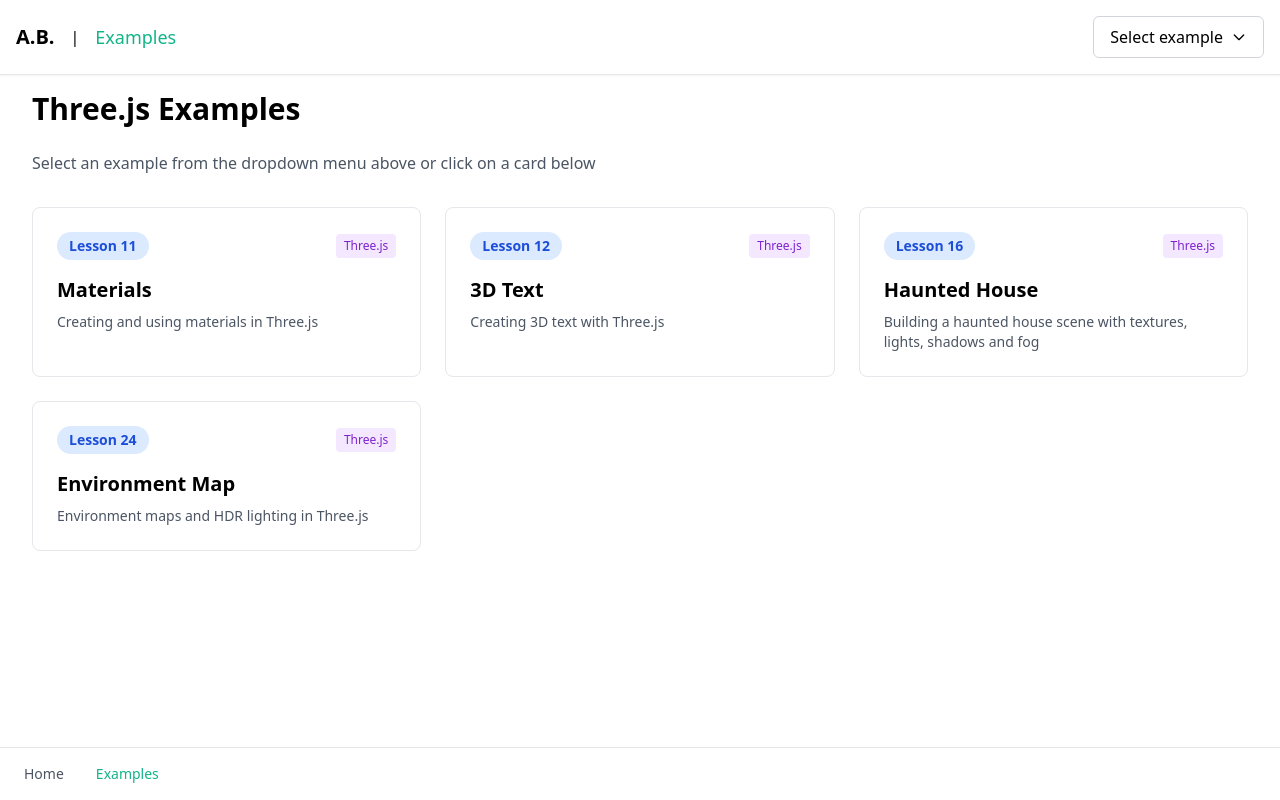
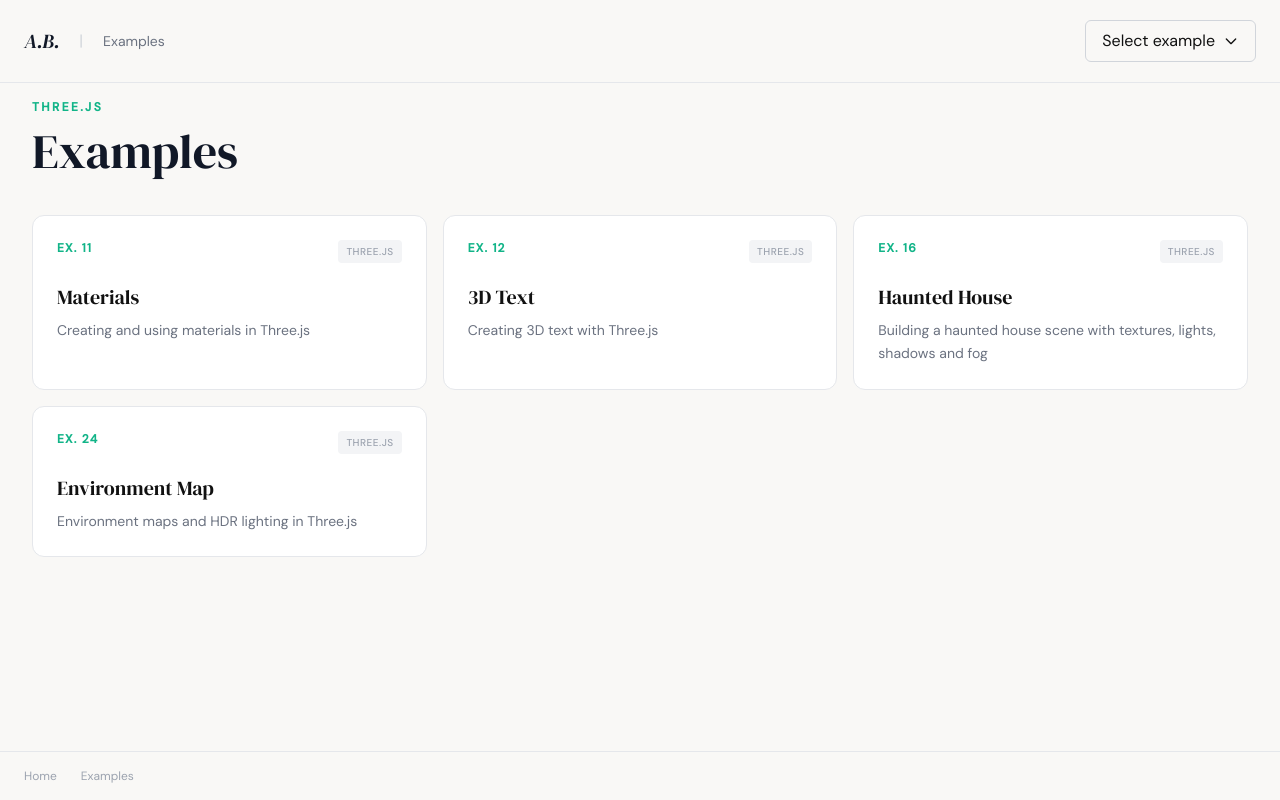
Before and after one commit to vito2005/portfolio, a Nuxt app: page /lessons in a window 1280 px wide. Built offline with nearby package versions, Linux system fonts and the light colour scheme.

Commit message:
style updates

```diff
--- a/app/assets/css/tailwind.css
+++ b/app/assets/css/tailwind.css
@@ -2,8 +2,12 @@
 @tailwind components;
 @tailwind utilities;
 
-body {
-  /* @apply bg-gray-50; */
+@layer base {
+  html, body {
+    background-color: #F9F8F6;
+    font-family: 'DM Sans', system-ui, sans-serif;
+    color: #111111;
+  }
 
   .router-link-exact-active {
     color: #12b488;
@@ -12,9 +16,12 @@
 
 @layer components {
   .btn {
-    @apply bg-[#12b488] text-white px-4 py-2 rounded-md text-sm;
+    @apply inline-flex items-center bg-[#12b488] text-white px-5 py-2.5 rounded-lg text-sm font-medium transition-opacity hover:opacity-90;
+  }
+  .btn-outline {
+    @apply inline-flex items-center border border-gray-300 text-gray-600 px-5 py-2.5 rounded-lg text-sm font-medium hover:border-gray-500 hover:text-gray-900 transition-colors;
   }
   .card {
-    @apply bg-white rounded-lg shadow-md p-4 h-full;
+    @apply bg-white rounded-xl border border-gray-200 p-6;
   }
 }
--- a/app/components/LessonCard.vue
+++ b/app/components/LessonCard.vue
@@ -1,36 +1,31 @@
 <template>
-  <div class="border rounded-lg p-6 hover:shadow-lg transition-shadow cursor-pointer bg-white" @click="handleClick">
-    <div class="flex items-center justify-between mb-4">
-      <span class="px-3 py-1 bg-blue-100 text-blue-700 rounded-full text-sm font-semibold">
-        Lesson {{ lesson.order }}
+  <div
+    class="bg-white border border-gray-200 rounded-xl p-6 cursor-pointer hover:border-[#12b488] hover:shadow-sm transition-all duration-200 group"
+    @click="handleClick"
+  >
+    <div class="flex items-start justify-between mb-5">
+      <span class="text-xs font-semibold text-[#12b488] tracking-widest uppercase">
+        Ex. {{ lesson.order }}
       </span>
-      <span v-if="lesson.type === 'threejs'" class="px-2 py-1 bg-purple-100 text-purple-700 rounded text-xs">
+      <span class="text-[10px] font-medium text-gray-400 tracking-wider uppercase bg-gray-100 px-2 py-1 rounded">
         Three.js
       </span>
     </div>
-    <h2 class="text-xl font-semibold mb-2">{{ lesson.title }}</h2>
-    <p class="text-gray-600 text-sm">{{ lesson.description }}</p>
+    <h2 class="font-serif text-xl mb-2 group-hover:text-[#12b488] transition-colors">{{ lesson.title }}</h2>
+    <p class="text-gray-500 text-sm leading-relaxed">{{ lesson.description }}</p>
   </div>
 </template>
 
 <script setup>
-const emit = defineEmits(['click']);
+const emit = defineEmits(['click'])
 const { lesson } = defineProps({
   lesson: {
     type: Object,
     required: true,
   },
-});
-
+})
 
 const handleClick = () => {
-  emit('click', lesson);
-};
-
+  emit('click', lesson)
+}
 </script>
-
-<style scoped>
-.thumb {
-  @apply h-48 object-cover rounded-lg max-w-[70%] mx-auto;
-}
-</style>
--- a/app/layouts/default.vue
+++ b/app/layouts/default.vue
@@ -1,30 +1,39 @@
 <script setup>
-const year = new Date().getFullYear();
+const year = new Date().getFullYear()
 </script>
 
 <template>
-  <div class="min-h-screen flex flex-col">
-    <header class="border-b shadow-sm bg-white max-h-[75px]">
-      <nav class="container mx-auto flex items-center justify-between p-4 py-6 ">
-        <NuxtLink to="/" class="text-xl font-semibold">A.B.</NuxtLink>
-        <ul class="flex gap-4">
-          <!-- <li>
-            <NuxtLink to="/about" class="hover:shadow-sm rounded-md p-2"
-              >About</NuxtLink
+  <div class="min-h-screen flex flex-col bg-[#F9F8F6]">
+    <header class="border-b border-gray-200">
+      <nav class="container mx-auto flex items-center justify-between px-6 py-5">
+        <NuxtLink to="/" class="font-serif italic text-xl text-gray-900 tracking-tight">A.B.</NuxtLink>
+        <ul class="flex items-center gap-6">
+          <li>
+            <NuxtLink to="/lessons" class="text-sm text-gray-500 hover:text-gray-900 transition-colors">
+              Examples
+            </NuxtLink>
+          </li>
+          <li>
+            <a
+              href="https://www.linkedin.com/in/aleksandr-buki"
+              target="_blank"
+              rel="noopener noreferrer"
+              class="text-sm text-gray-500 hover:text-gray-900 transition-colors"
             >
-          </li> -->
-          <li>
-            <NuxtLink to="/lessons" class="btn">Examples</NuxtLink>
+              LinkedIn
+            </a>
           </li>
         </ul>
       </nav>
     </header>
-    <main class="flex-1 container mx-auto p-4">
+    <main class="flex-1 container mx-auto px-6 py-12">
       <slot />
     </main>
-    <footer class="border-t flex justify-between items-center">
-      <p class="p-4 text-sm text-gray-500">Copyright {{ year }}</p>
-      <PoweredBy />
+    <footer class="border-t border-gray-200">
+      <div class="container mx-auto px-6 py-4 flex justify-between items-center">
+        <p class="text-xs text-gray-400">© {{ year }}</p>
+        <PoweredBy />
+      </div>
     </footer>
   </div>
 </template>
--- a/app/layouts/lessons.vue
+++ b/app/layouts/lessons.vue
@@ -1,12 +1,12 @@
 <template>
-  <div class="h-screen min-h-0 flex flex-col overflow-hidden">
-    <header class="border-b shadow-sm bg-white sticky top-0 z-50">
-      <nav class="container mx-auto p-4">
+  <div class="h-screen min-h-0 flex flex-col overflow-hidden bg-[#F9F8F6]">
+    <header class="border-b border-gray-200 sticky top-0 z-50 bg-[#F9F8F6]">
+      <nav class="container mx-auto px-6 py-5">
         <div class="flex items-center justify-between">
-          <div class="flex items-center gap-4">
-            <NuxtLink to="/" class="text-xl font-semibold">A.B.</NuxtLink>
-            |
-            <NuxtLink to="/lessons" class="text-lg">Examples</NuxtLink>
+          <div class="flex items-center gap-5">
+            <NuxtLink to="/" class="font-serif italic text-xl text-gray-900 tracking-tight">A.B.</NuxtLink>
+            <span class="text-gray-300">|</span>
+            <NuxtLink to="/lessons" class="text-sm text-gray-500 hover:text-gray-900 transition-colors">Examples</NuxtLink>
           </div>
           <Dropdown
             :options="allLessons"
@@ -30,24 +30,11 @@
     <main class="flex-1 flex flex-col min-h-0 p-4">
       <slot />
     </main>
-    <footer class="border-t">
-      <ul class="container mx-auto p-4 flex gap-4 text-sm text-gray-600">
-        <li>
-          <NuxtLink to="/" class="hover:shadow-sm rounded-md p-2"
-            >Home</NuxtLink
-          >
-        </li>
-        <!-- <li>
-          <NuxtLink to="/about" class="hover:shadow-sm rounded-md p-2"
-            >About</NuxtLink
-          >
-        </li> -->
-        <li>
-          <NuxtLink to="/lessons" class="hover:shadow-sm rounded-md p-2"
-            >Examples</NuxtLink
-          >
-        </li>
-      </ul>
+    <footer class="border-t border-gray-200">
+      <div class="container mx-auto px-6 py-4 flex gap-6 text-xs text-gray-400">
+        <NuxtLink to="/" class="hover:text-gray-700 transition-colors">Home</NuxtLink>
+        <NuxtLink to="/lessons" class="hover:text-gray-700 transition-colors">Examples</NuxtLink>
+      </div>
     </footer>
   </div>
 </template>
--- a/app/pages/index.vue
+++ b/app/pages/index.vue
@@ -1,28 +1,36 @@
 <template>
-  <div class="flex flex-col sm:flex-row items-start">
-    <Avatar @loaded="onAvatarLoaded" />
-    <div class="sm:mt-10">
-      <h2 class="text-2xl font-semibold">{{ headerText }}</h2>
-      <p class="text-gray-600 mt-2">{{ descriptionText }}</p>
-      <p class="text-gray-600 mt-2">
-        {{ lessonsTextBefore }}
-        <NuxtLink to="/lessons" class="text-blue-500 hover:underline">{{ lessonsLinkText }}</NuxtLink>
-        {{ lessonsTextAfter }}
-      </p>
+  <section class="flex flex-col-reverse sm:flex-row items-center sm:items-start gap-12 pt-4 sm:pt-12">
+    <div class="flex-1 sm:pt-6">
+      <p class="text-xs font-semibold text-[#12b488] tracking-[0.2em] uppercase mb-4">3D Web Engineer</p>
+      <h1 class="font-serif text-5xl sm:text-6xl leading-[1.1] text-gray-900 mb-6">Alex Buki</h1>
+      <p class="text-gray-500 leading-relaxed max-w-sm mb-8 min-h-[5rem]">{{ descriptionText }}</p>
+      <div
+        class="flex flex-wrap gap-3 transition-opacity duration-700"
+        :class="showLinks ? 'opacity-100' : 'opacity-0'"
+      >
+        <NuxtLink to="/lessons" class="btn">View examples</NuxtLink>
+        <a
+          href="https://www.linkedin.com/in/aleksandr-buki"
+          target="_blank"
+          rel="noopener noreferrer"
+          class="btn-outline"
+        >LinkedIn ↗</a>
+      </div>
     </div>
-  </div>
+    <div class="flex-shrink-0">
+      <Avatar @loaded="onAvatarLoaded" />
+    </div>
+  </section>
 </template>
 
 <script setup lang="ts">
-import { ref } from 'vue'
-
 const route = useRoute()
 const url = useRequestURL()
 const canonicalUrl = url.origin + route.path
 
-const seoTitle = 'Alex Buki — Software Engineer'
+const seoTitle = 'Alex Buki — 3D Web Engineer'
 const seoDescription =
-  "I'm learning WebGL and 3D graphics with Three.js. Here are the examples I've completed along the way."
+  'Senior Frontend Engineer specializing in interactive 3D scenes, shaders, and animations for the web.'
 
 useHead({
   title: seoTitle,
@@ -33,7 +41,7 @@
     { property: 'og:description', content: seoDescription },
     { property: 'og:url', content: canonicalUrl },
     { property: 'og:image', content: url.origin + '/og-image.png' },
-    { property: 'og:site_name', content: 'Alex Buki Developer' },
+    { property: 'og:site_name', content: 'Alex Buki' },
     { name: 'twitter:card', content: 'summary_large_image' },
     { name: 'twitter:title', content: seoTitle },
     { name: 'twitter:description', content: seoDescription },
@@ -43,24 +51,14 @@
 
 const { typeText } = useTypewriter()
 
-const headerText = ref('')
 const descriptionText = ref('')
-const lessonsTextBefore = ref('')
-const lessonsLinkText = ref('')
-const lessonsTextAfter = ref('')
-
-const texts = [
-  { text: "Hello, I'm Alex Buki - a software engineer.", ref: headerText },
-  { text: "I'm currently learning WebGL technology and some 3D graphics libraries like Three.js.", ref: descriptionText },
-  { text: "There are some ", ref: lessonsTextBefore },
-  { text: "examples", ref: lessonsLinkText },
-  { text: " I've passed while learning these technologies.", ref: lessonsTextAfter },
-]
+const showLinks = ref(false)
 
 async function onAvatarLoaded() {
-  for (const { text, ref } of texts) {
-    await nextTick()
-    await typeText(text, ref)
-  }
+  await typeText(
+    'Senior Frontend Engineer specializing in interactive 3D scenes and animations for the web using Three.js.',
+    descriptionText
+  )
+  showLinks.value = true
 }
 </script>
--- a/app/pages/lessons/index.vue
+++ b/app/pages/lessons/index.vue
@@ -1,41 +1,45 @@
 <template>
-  <div class="mx-auto container px-4">
-    <h1 class="text-3xl font-bold mb-6">Three.js Examples</h1>
-    <p class="text-gray-600 mb-8">
-      Select an example from the dropdown menu above or click on a card below
-    </p>
-    <div class="grid grid-cols-1 md:grid-cols-2 lg:grid-cols-3 gap-6">
-      <LessonCard v-for="lesson in lessons" :key="lesson.id" :lesson="lesson" @click="navigateToLesson(lesson)" />
+  <div class="container mx-auto px-4 overflow-scroll">
+    <div class="mb-10">
+      <p class="text-xs font-semibold text-[#12b488] tracking-[0.2em] uppercase mb-3">Three.js</p>
+      <h1 class="font-serif text-4xl sm:text-5xl text-gray-900">Examples</h1>
+    </div>
+    <div class="grid grid-cols-1 md:grid-cols-2 lg:grid-cols-3 gap-4">
+      <LessonCard
+        v-for="lesson in lessons"
+        :key="lesson.id"
+        :lesson="lesson"
+        @click="navigateToLesson(lesson)"
+      />
     </div>
   </div>
 </template>
 
 <script setup>
-import { useLessons } from '@/composables/three-js-lessons/useLessons';
-import LessonCard from '@/components/LessonCard.vue';
-import { useRouter } from 'vue-router';
+import { useLessons } from '@/composables/three-js-lessons/useLessons'
+import LessonCard from '@/components/LessonCard.vue'
+import { useRouter } from 'vue-router'
 
-const router = useRouter();
+const router = useRouter()
 
 definePageMeta({
-  layout: "lessons",
-});
+  layout: 'lessons',
+})
 
-const { getAllLessons } = useLessons();
-
-const lessons = computed(() => getAllLessons());
+const { getAllLessons } = useLessons()
+const lessons = computed(() => getAllLessons())
 
 const navigateToLesson = (lesson) => {
-  router.push(lesson.path);
-};
+  router.push(lesson.path)
+}
 
 const route = useRoute()
 const url = useRequestURL()
 const canonicalUrl = url.origin + route.path
 
-const seoTitle = 'Three.js Examples | Alex Buki Developer'
+const seoTitle = 'Three.js Examples | Alex Buki'
 const seoDescription =
-  'Collection of Three.js and WebGL examples. Pick an example from the list and learn 3D graphics in the browser.'
+  'Collection of Three.js and WebGL examples — materials, 3D text, shaders, lighting, and more.'
 
 useHead({
   title: seoTitle,
@@ -45,7 +49,7 @@
     { property: 'og:title', content: seoTitle },
     { property: 'og:description', content: seoDescription },
     { property: 'og:url', content: canonicalUrl },
-    { property: 'og:site_name', content: 'Alex Buki Developer' },
+    { property: 'og:site_name', content: 'Alex Buki' },
     { name: 'twitter:card', content: 'summary' },
     { name: 'twitter:title', content: seoTitle },
     { name: 'twitter:description', content: seoDescription },
@@ -53,5 +57,3 @@
   link: [{ rel: 'canonical', href: canonicalUrl }],
 })
 </script>
-
-<style lang="scss" scoped></style>
--- a/nuxt.config.ts
+++ b/nuxt.config.ts
@@ -11,6 +11,9 @@
       ],
       link: [
         { rel: 'icon', type: 'image/svg+xml', href: '/favicon.svg' },
+        { rel: 'preconnect', href: 'https://fonts.googleapis.com' },
+        { rel: 'preconnect', href: 'https://fonts.gstatic.com', crossorigin: '' },
+        { rel: 'stylesheet', href: 'https://fonts.googleapis.com/css2?family=DM+Serif+Display:ital@0;1&family=DM+Sans:opsz,wght@9..40,300;9..40,400;9..40,500&display=swap' },
         { rel: 'stylesheet', href: 'https://fonts.googleapis.com/icon?family=Material+Icons' },
       ],
       script: [
```
Also changed, not shown: tailwind.config.ts (added, +12 -0 lines).
